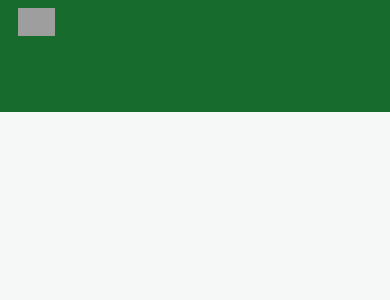
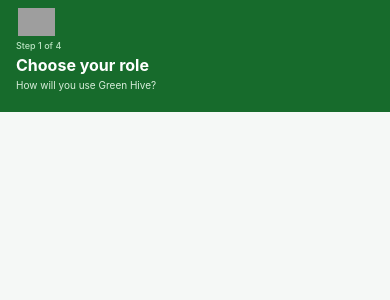
Before and after one commit to janith-sasindu/Green-Hive, a React Native app in the folder mobile/: screen /RoleSelection in a window 390 px wide. Shown: the top 300 px of the page. Built offline with nearby package versions, Linux system fonts and the light colour scheme; grey boxes are pictures that could not be loaded.

Commit message:
header details added to role selection page in mobile app

```diff
--- a/mobile/src/screens/auth/RoleSelectionScreen.tsx
+++ b/mobile/src/screens/auth/RoleSelectionScreen.tsx
@@ -42,8 +42,22 @@ const RoleSelectionScreen = ({
                     resizeMode="contain"
 
                 />
+                {/* Step */}
+                <Text className="mb-0.5 text-[9px] font-medium text-[#B9E2C1]">
+                    Step 1 of 4
+                </Text>
 
+                {/* Title */}
+                <Text className="mb-0.5 text-base font-bold text-white">
+                    Choose your role
+                </Text>
+
+                {/* Subtitle */}
+                <Text className="text-[10px] text-[#D9EEDC]">
+                    How will you use Green Hive?
+                </Text>
             </View>
+
         </SafeAreaView>
     );
 };
```
